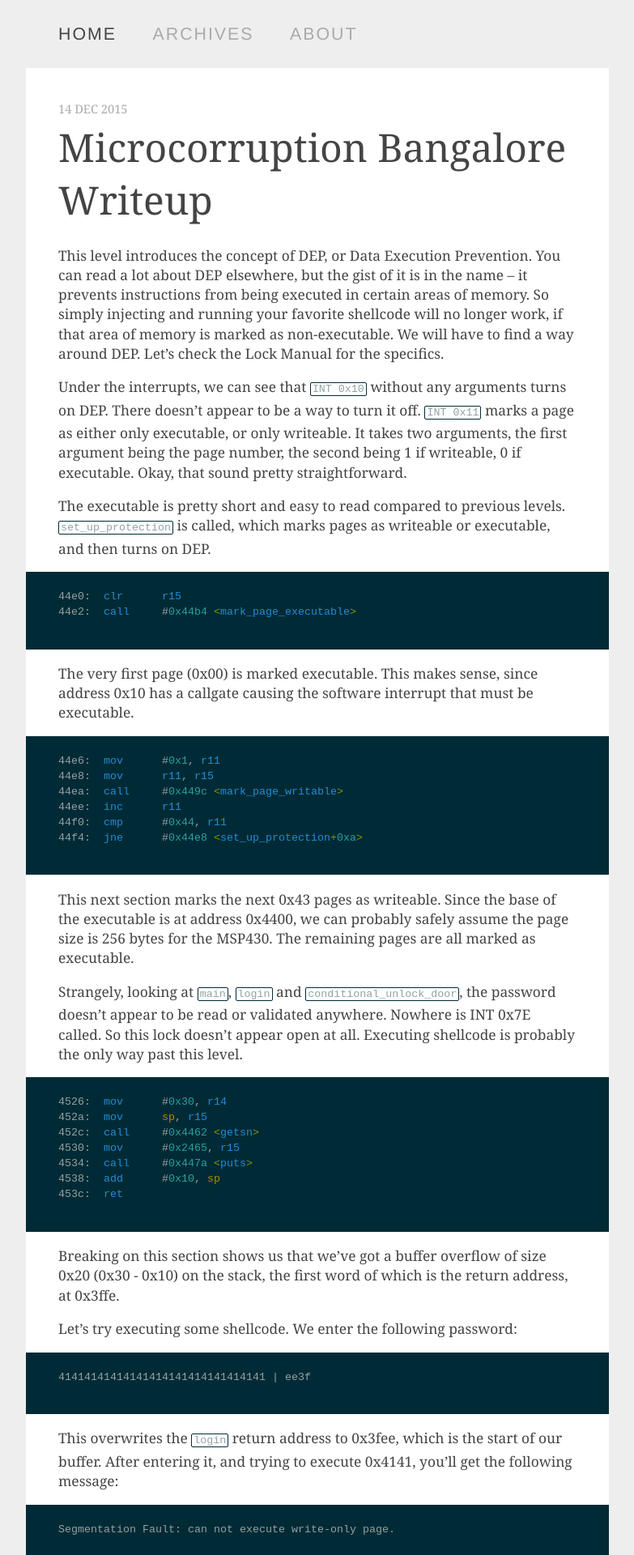
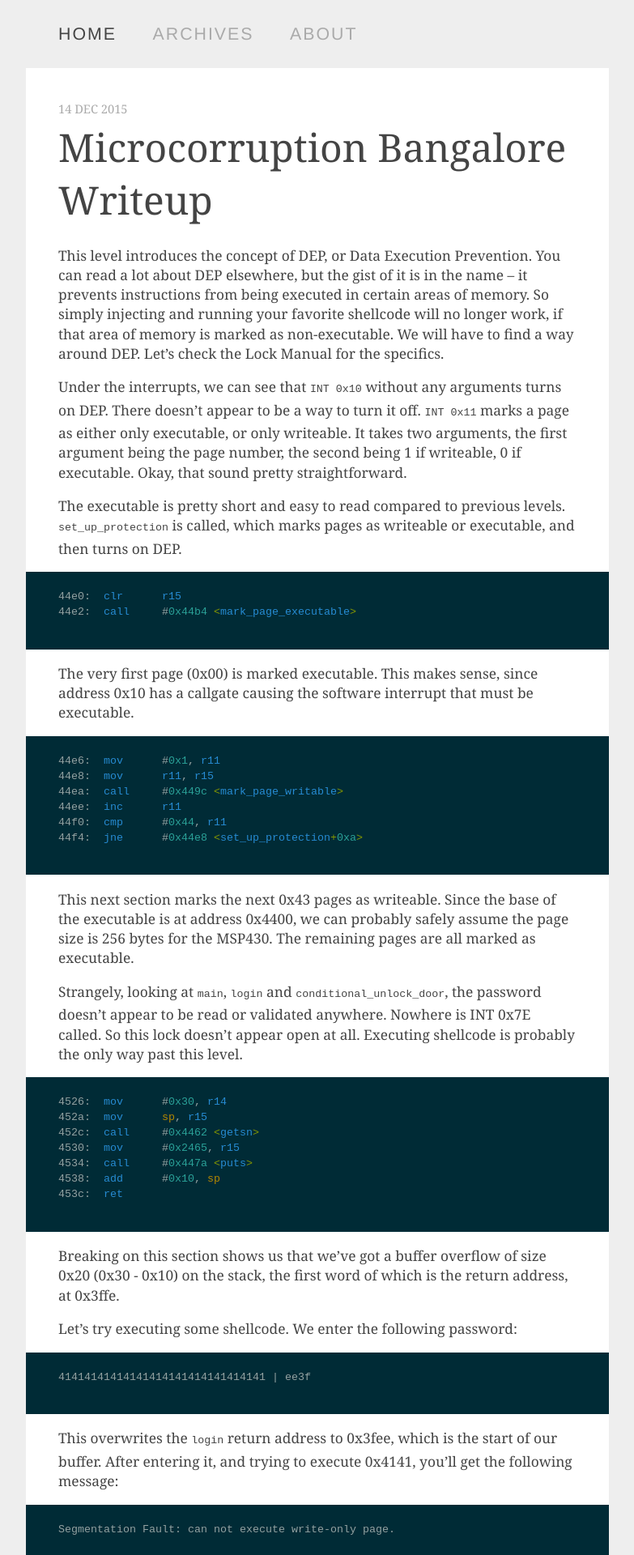
Before and after one commit to avanpo/avanpo.github.io, a Jekyll site: the page built from index.md, in a window 1280 px wide. Shown: the top 1920 px of the page at 81% size, without its empty margins (248-1031 px from the left). Built offline with Jekyll 4.4.1, drawn with Linux system fonts in a browser that asks for light colours; Markdown is read by kramdown in place of the engine named in the settings.

Commit message:
inline code style

```diff
--- a/css/default.css
+++ b/css/default.css
@@ -198,16 +198,11 @@ div.content .highlight {
 }
 
 div.content code {
-  color: #93a1a1;
   font-size: 10pt;
-  border: 1px solid #002b36;
-  border-radius: 2px;
-  padding: 0 2px;
 }
 
 div.content pre code {
-  border: 0;
-  padding: 0;
+  color: #93a1a1;
 }
 
 div.content span.date {
```
